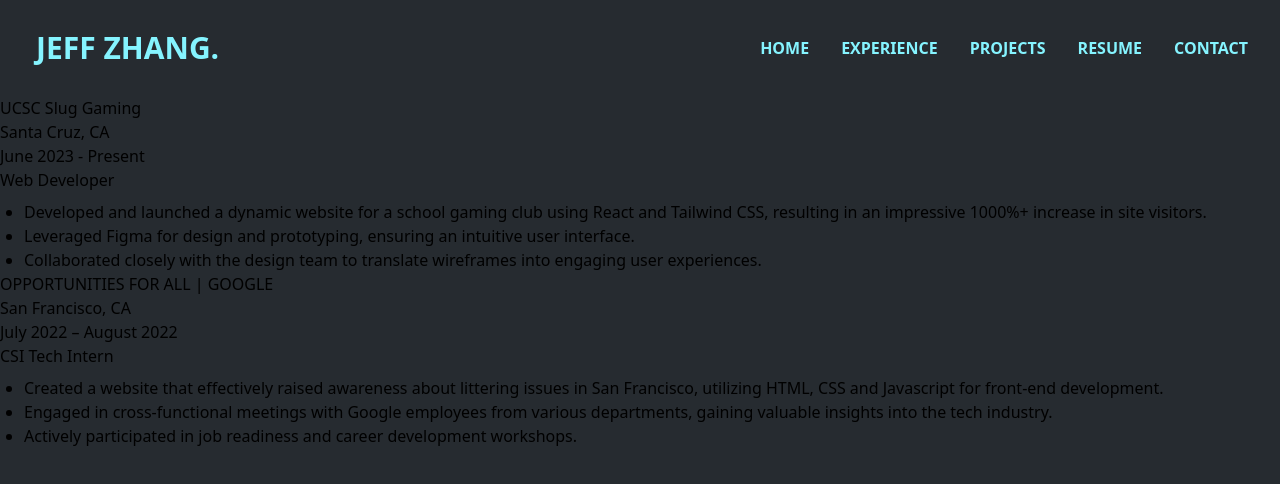
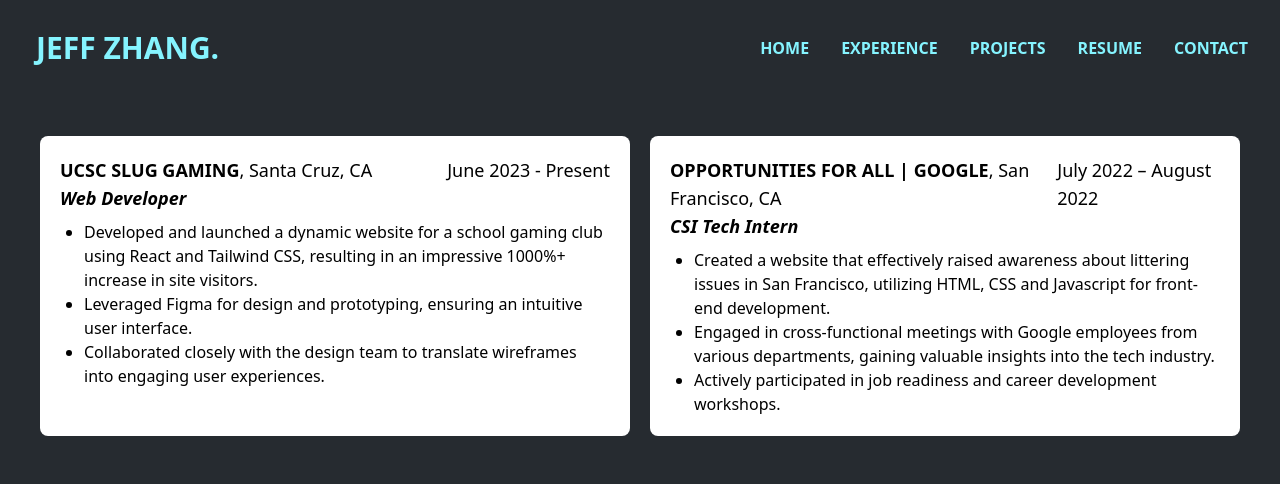
Before and after one commit to Jeffuz/Personal-Portfolio, a React (Create React App) app: page /#/experience in a window 1280 px wide. Shown: the top 484 px of the page. Built offline with nearby package versions, Linux system fonts and the light colour scheme.

Commit message:
create card design for experience

```diff
--- a/src/components/expCard.jsx
+++ b/src/components/expCard.jsx
@@ -2,12 +2,16 @@ import React from 'react'
 
 const ExpCard = ({ name, location, time, role, duties }) => {
     return (
-        <div>
-            <div>{name}</div>
-            <div>{location}</div>
-            <div>{time}</div>
-            <div>{role}</div>
-            <ul className="list-disc pl-6 mt-2">
+        <div className='bg-white rounded-lg p-5 text-lg'>
+
+            <div className='flex justify-between'>
+                <div className=''>
+                    <span className='uppercase font-bold'>{name}</span>, {location}
+                </div>
+                <div className=''>{time}</div>
+            </div>
+            <div className='italic font-bold'>{role}</div>
+            <ul className="list-disc pl-6 mt-2 text-base">
                 {Object.values(duties).map((duty, index) => (
                     <li key={index} className="">{duty}</li>
                 ))}
--- a/src/pages/contact.js
+++ b/src/pages/contact.js
@@ -19,7 +19,7 @@ export default function Contact() {
                             <input
                                 name="name"
                                 type="text"
-                                className="appearance-none border rounded w-full py-2 px-3 text-[#42C2FF] leading-tight focus:outline-none focus:shadow-outline"
+                                className="appearance-none border rounded w-full py-2 px-3 text-black leading-tight focus:outline-none focus:shadow-outline"
                                 placeholder="Your Name"
                                 required
                             />
@@ -32,7 +32,7 @@ export default function Contact() {
                             <input
                                 type="email"
                                 name="email"
-                                className="appearance-none border rounded w-full py-2 px-3 text-[#42C2FF] leading-tight focus:outline-none focus:shadow-outline"
+                                className="appearance-none border rounded w-full py-2 px-3 text-black leading-tight focus:outline-none focus:shadow-outline"
                                 placeholder="Your Email"
                                 required
                             />
@@ -44,7 +44,7 @@ export default function Contact() {
                             </label>
                             <textarea
                                 name="message"
-                                className="appearance-none border rounded w-full py-2 px-3 text-gray-700 leading-tight focus:outline-none focus:shadow-outline resize-none h-32"
+                                className="appearance-none border rounded w-full py-2 px-3 text-black leading-tight focus:outline-none focus:shadow-outline resize-none h-32"
                                 placeholder="Your Message"
                                 required
                             />
--- a/src/pages/experience.js
+++ b/src/pages/experience.js
@@ -4,7 +4,7 @@ import ExpCard from '../components/expCard'
 
 const experience = () => {
     return (
-        <div>
+        <div className='grid md:grid-cols-2 grid-cols-1 gap-5 m-10'>
             {experienceData.map((expDetail) => (
                 <ExpCard key={expDetail.id} {...expDetail} />
             ))}
```
